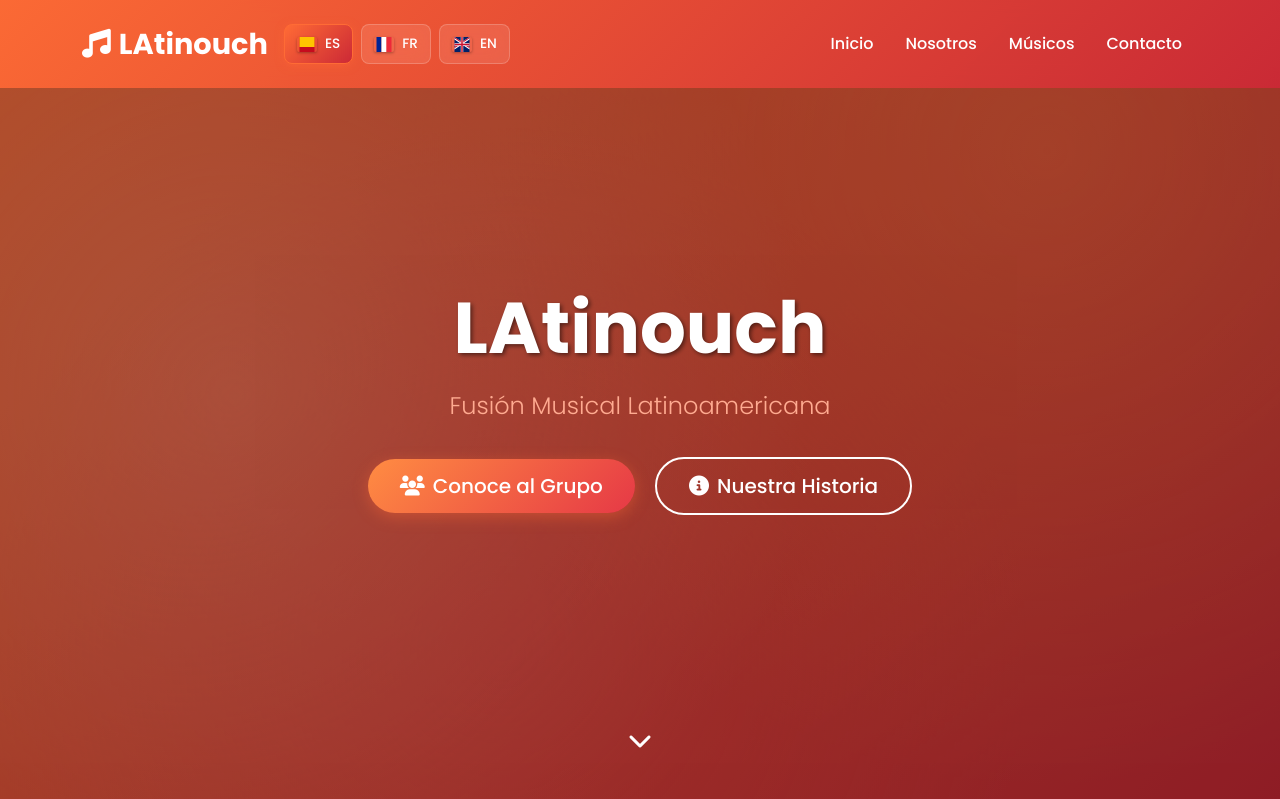
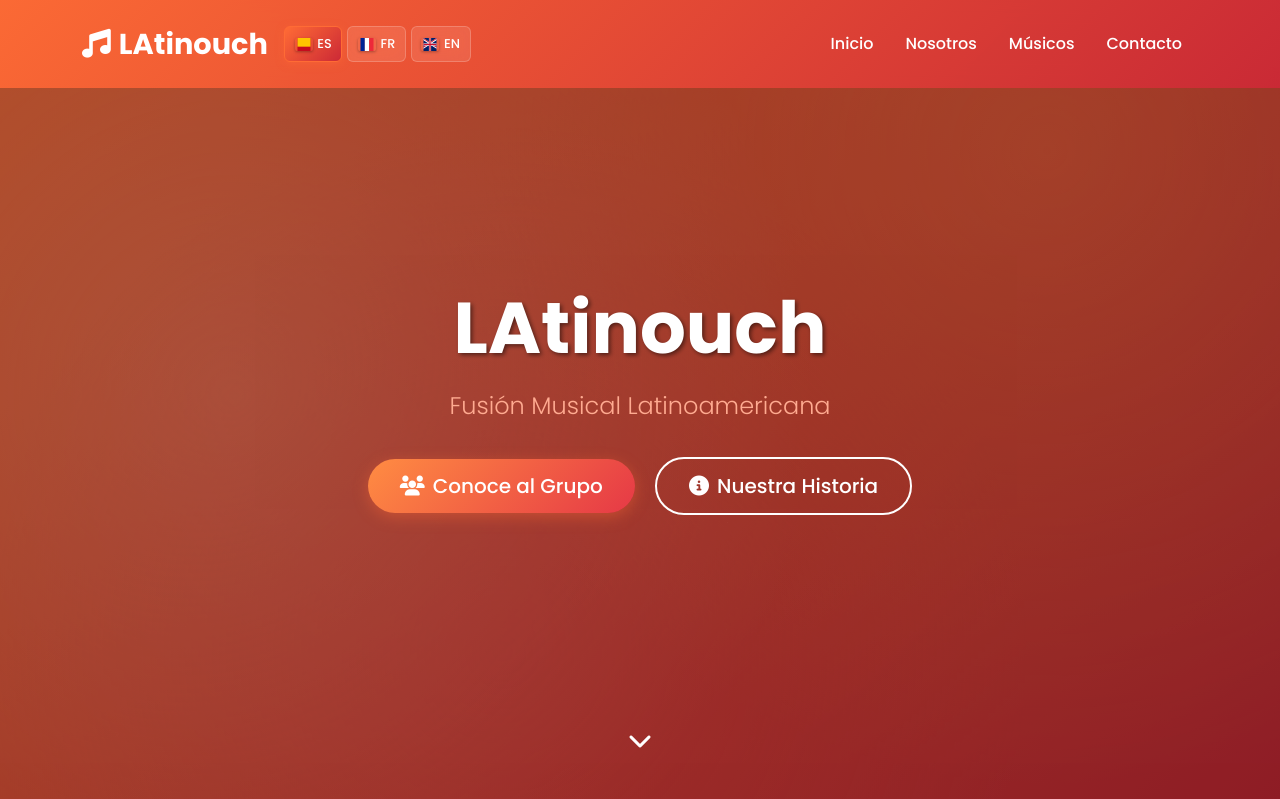
Before and after one commit to JuanjoKeyLab/LatinoMelody, a Flask app: page / in a window 1280 px wide. Shown: the top 799 px of the page. Run offline with Flask 3, Linux system fonts and the light colour scheme.

Commit message:
Improve language selector appearance and fix responsiveness issues
Adjusts language selector styles and visibility for medium screen sizes to prevent content overlap.

Replit-Commit-Author: Agent
Replit-Commit-Session-Id: 00792fa7-dc1d-497a-bc68-f7df85f1559c
Replit-Commit-Screenshot-Url: https://storage.googleapis.com/screenshot-production-us-central1/804f0053-33f2-4666-97a6-c9b7d63640f3/d047573d-64e8-4ce0-a9ef-6e8619c43481.jpg

```diff
--- a/static/css/style.css
+++ b/static/css/style.css
@@ -453,8 +453,10 @@ section {
 /* Language Selector */
 .language-selector {
     display: flex;
-    gap: 0.5rem;
+    gap: 0.3rem;
     align-items: center;
+    position: relative;
+    z-index: 1000;
 }
 
 .language-selector-mobile {
@@ -468,50 +470,94 @@ section {
 .lang-btn {
     display: flex;
     align-items: center;
-    gap: 0.5rem;
-    padding: 0.5rem 0.75rem;
+    gap: 0.3rem;
+    padding: 0.4rem 0.6rem;
     background: rgba(255, 255, 255, 0.1);
     border: 1px solid rgba(255, 255, 255, 0.2);
-    border-radius: 8px;
+    border-radius: 6px;
     color: var(--light-text);
     text-decoration: none;
     transition: all 0.3s ease;
-    font-size: 0.85rem;
+    font-size: 0.8rem;
     font-weight: 500;
     backdrop-filter: blur(10px);
+    white-space: nowrap;
 }
 
 .lang-btn:hover {
     background: rgba(255, 255, 255, 0.2);
     color: var(--light-text);
-    transform: translateY(-2px);
-    box-shadow: 0 4px 15px rgba(255, 107, 53, 0.3);
+    transform: translateY(-1px);
+    box-shadow: 0 3px 10px rgba(255, 107, 53, 0.3);
 }
 
 .lang-btn.active {
     background: var(--gradient-primary);
     border-color: var(--primary-orange);
-    box-shadow: 0 2px 10px rgba(255, 107, 53, 0.4);
+    box-shadow: 0 2px 8px rgba(255, 107, 53, 0.4);
 }
 
 .flag-icon {
-    width: 20px;
-    height: 15px;
+    width: 18px;
+    height: 13px;
     border-radius: 2px;
     overflow: hidden;
     box-shadow: 0 1px 3px rgba(0, 0, 0, 0.3);
+    flex-shrink: 0;
+}
+
+/* Responsive adjustments */
+@media (max-width: 991px) {
+    .language-selector {
+        gap: 0.2rem;
+    }
+
+    .lang-btn {
+        padding: 0.3rem 0.5rem;
+        font-size: 0.75rem;
+    }
+
+    .flag-icon {
+        width: 16px;
+        height: 12px;
+    }
 }
 
 @media (max-width: 768px) {
+    .language-selector {
+        display: none;
+    }
+
+    .language-selector-mobile {
+        display: flex;
+    }
+
     .language-selector-mobile .lang-btn {
         justify-content: center;
         padding: 0.75rem 1rem;
+        font-size: 0.9rem;
     }
 
     .language-selector-mobile .flag-icon {
         width: 24px;
         height: 18px;
     }
+}
+
+@media (min-width: 769px) {
+    .language-selector-mobile {
+        display: none;
+    }
+}
+
+/* Ensure navbar content doesn't overlap */
+.navbar-collapse {
+    position: relative;
+    z-index: 999;
+}
+
+.navbar-nav {
+    margin-left: auto;
 }
 
 /* Footer */
--- a/templates/index.html
+++ b/templates/index.html
@@ -24,7 +24,7 @@
             </a>
 
             <!-- Language Selector -->
-            <div class="language-selector d-none d-md-flex me-3">
+            <div class="language-selector d-none d-lg-flex me-3">
                 <a href="/es" class="lang-btn {% if current_lang == 'es' %}active{% endif %}" title="Español">
                     <svg class="flag-icon" viewBox="0 0 512 512">
                         <rect width="512" height="512" fill="#c60b1e"/>
@@ -76,7 +76,7 @@
                 </ul>
 
                 <!-- Mobile Language Selector -->
-                <div class="language-selector-mobile d-md-none mt-3">
+                <div class="language-selector-mobile d-lg-none mt-3">
                     <a href="/es" class="lang-btn {% if current_lang == 'es' %}active{% endif %}" title="Español">
                         <svg class="flag-icon" viewBox="0 0 512 512">
                             <rect width="512" height="512" fill="#c60b1e"/>
```
